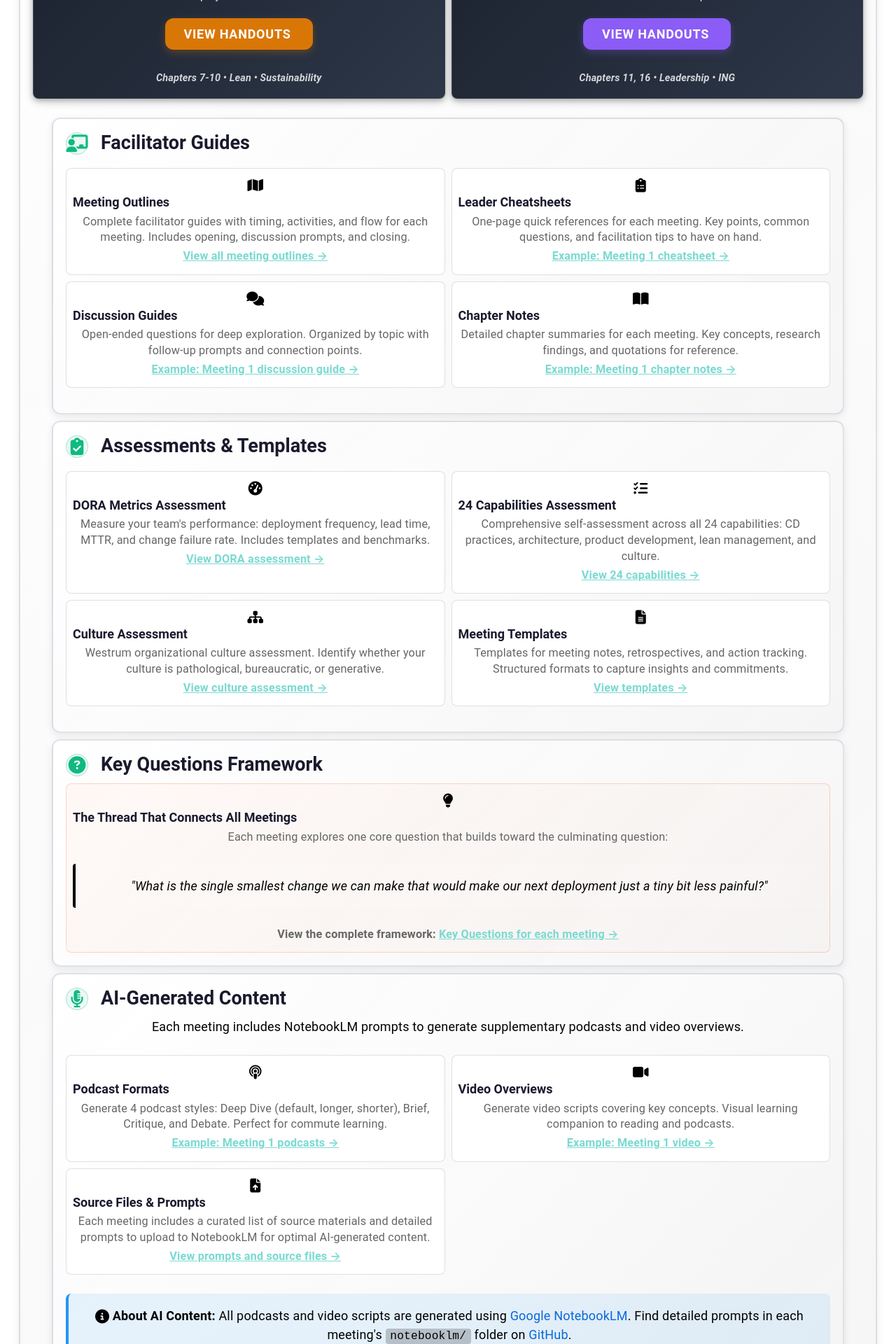
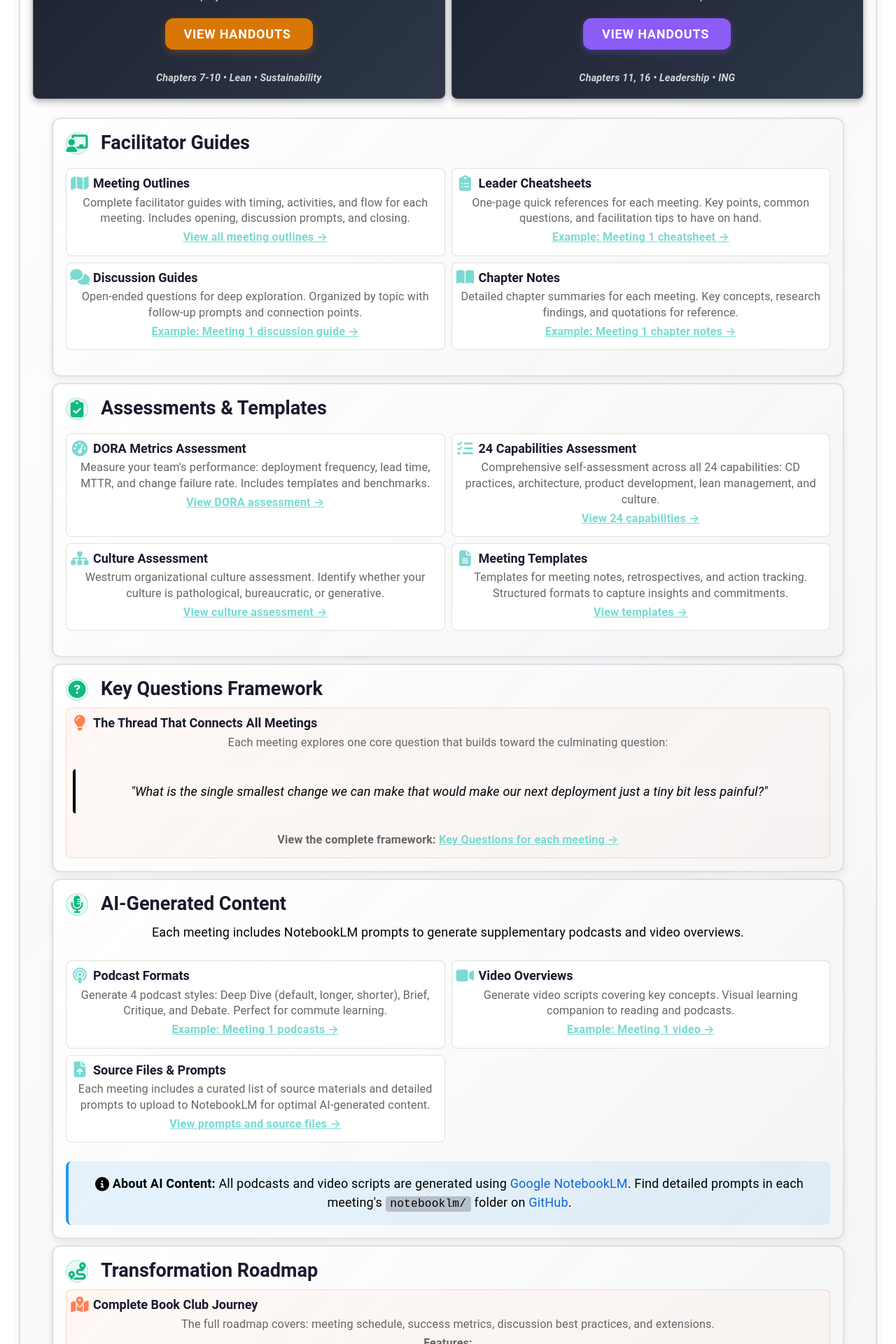
Before and after one commit to mhenke/accelerate-devex-book-club-notebooklm, a Jekyll site: the page built from docs/resources.md, in a window 1280 px wide. Shown: the part 1307-3227 px from the top of the page at 70% size. Built offline with Jekyll 4.4.1, drawn with Linux system fonts in a browser that asks for light colours; some web fonts are replaced.

Commit message:
Fix resource callout inconsistencies across all pages
Resources Page HTML Updates:
- Updated all resource-callout sections to match meeting page structure
- Removed .callout-icon and .callout-content wrapper divs
- Moved icons inline with h3 headings: <h3><i class="fas fa-icon"></i> Heading</h3>
- Applied to 6 sections: Facilitator Guides, Assessments, Key Questions, AI Content, Roadmap

Resources Page CSS Updates (_resources.scss):
- Removed .callout-content selector from overrides
- Direct h3 and p styling now works with new structure
- Resources page maintains compact styling (smaller fonts, tighter spacing)

Consistency Achieved:
- All pages now use identical HTML structure
- Meeting pages have standard sizing
- Resources page has compact overrides via .page-container scoping
- Icons inline with headings everywhere
- No more background, font size, or padding inconsistencies

🤖 Generated with [Claude Code](https://claude.com/claude-code)

Co-Authored-By: Claude <noreply@anthropic.com>

```diff
--- a/docs/_sass/pages/_resources.scss
+++ b/docs/_sass/pages/_resources.scss
@@ -26,7 +26,6 @@
 .page-container .resource-callout {
   padding: var(--space-sm); // Reduce padding
 
-  .callout-content {
   h3 {
     font-size: var(--font-size-body); // Smaller heading
     margin-bottom: var(--space-xs);
@@ -36,7 +35,6 @@
     font-size: 0.9rem; // Slightly smaller text
     margin-bottom: var(--space-xs);
     line-height: 1.4;
-    }
   }
 }
 
--- a/docs/resources.md
+++ b/docs/resources.md
@@ -120,47 +120,27 @@ title: Resources
 
 <div class="resource-callout-grid">
   <div class="resource-callout">
-    <div class="callout-icon">
-      <i class="fas fa-map" aria-hidden="true"></i>
-    </div>
-    <div class="callout-content">
-      <h3>Meeting Outlines</h3>
-      <p>Complete facilitator guides with timing, activities, and flow for each meeting. Includes opening, discussion prompts, and closing.</p>
-      <p><a href="https://github.com/mhenke/accelerate-devex-book-club-notebooklm/tree/main/resources/meetings/" class="resource-link">View all meeting outlines →</a></p>
-    </div>
+    <h3><i class="fas fa-map" aria-hidden="true"></i> Meeting Outlines</h3>
+    <p>Complete facilitator guides with timing, activities, and flow for each meeting. Includes opening, discussion prompts, and closing.</p>
+    <p><a href="https://github.com/mhenke/accelerate-devex-book-club-notebooklm/tree/main/resources/meetings/" class="resource-link">View all meeting outlines →</a></p>
   </div>
 
   <div class="resource-callout">
-    <div class="callout-icon">
-      <i class="fas fa-clipboard-list" aria-hidden="true"></i>
-    </div>
-    <div class="callout-content">
-      <h3>Leader Cheatsheets</h3>
-      <p>One-page quick references for each meeting. Key points, common questions, and facilitation tips to have on hand.</p>
-      <p><a href="https://github.com/mhenke/accelerate-devex-book-club-notebooklm/tree/main/resources/meetings/meeting-1/leadership/" class="resource-link">Example: Meeting 1 cheatsheet →</a></p>
-    </div>
+    <h3><i class="fas fa-clipboard-list" aria-hidden="true"></i> Leader Cheatsheets</h3>
+    <p>One-page quick references for each meeting. Key points, common questions, and facilitation tips to have on hand.</p>
+    <p><a href="https://github.com/mhenke/accelerate-devex-book-club-notebooklm/tree/main/resources/meetings/meeting-1/leadership/" class="resource-link">Example: Meeting 1 cheatsheet →</a></p>
   </div>
 
   <div class="resource-callout">
-    <div class="callout-icon">
-      <i class="fas fa-comments" aria-hidden="true"></i>
-    </div>
-    <div class="callout-content">
-      <h3>Discussion Guides</h3>
-      <p>Open-ended questions for deep exploration. Organized by topic with follow-up prompts and connection points.</p>
-      <p><a href="https://github.com/mhenke/accelerate-devex-book-club-notebooklm/tree/main/resources/meetings/meeting-1/leadership/" class="resource-link">Example: Meeting 1 discussion guide →</a></p>
-    </div>
+    <h3><i class="fas fa-comments" aria-hidden="true"></i> Discussion Guides</h3>
+    <p>Open-ended questions for deep exploration. Organized by topic with follow-up prompts and connection points.</p>
+    <p><a href="https://github.com/mhenke/accelerate-devex-book-club-notebooklm/tree/main/resources/meetings/meeting-1/leadership/" class="resource-link">Example: Meeting 1 discussion guide →</a></p>
   </div>
 
   <div class="resource-callout">
-    <div class="callout-icon">
-      <i class="fas fa-book-open" aria-hidden="true"></i>
-    </div>
-    <div class="callout-content">
-      <h3>Chapter Notes</h3>
-      <p>Detailed chapter summaries for each meeting. Key concepts, research findings, and quotations for reference.</p>
-      <p><a href="https://github.com/mhenke/accelerate-devex-book-club-notebooklm/tree/main/resources/meetings/meeting-1/" class="resource-link">Example: Meeting 1 chapter notes →</a></p>
-    </div>
+    <h3><i class="fas fa-book-open" aria-hidden="true"></i> Chapter Notes</h3>
+    <p>Detailed chapter summaries for each meeting. Key concepts, research findings, and quotations for reference.</p>
+    <p><a href="https://github.com/mhenke/accelerate-devex-book-club-notebooklm/tree/main/resources/meetings/meeting-1/" class="resource-link">Example: Meeting 1 chapter notes →</a></p>
   </div>
 </div>
 </div>
@@ -170,47 +150,27 @@ title: Resources
 
 <div class="resource-callout-grid">
   <div class="resource-callout">
-    <div class="callout-icon">
-      <i class="fas fa-tachometer-alt" aria-hidden="true"></i>
-    </div>
-    <div class="callout-content">
-      <h3>DORA Metrics Assessment</h3>
-      <p>Measure your team's performance: deployment frequency, lead time, MTTR, and change failure rate. Includes templates and benchmarks.</p>
-      <p><a href="https://github.com/mhenke/accelerate-devex-book-club-notebooklm/tree/main/resources/assessments/" class="resource-link">View DORA assessment →</a></p>
-    </div>
+    <h3><i class="fas fa-tachometer-alt" aria-hidden="true"></i> DORA Metrics Assessment</h3>
+    <p>Measure your team's performance: deployment frequency, lead time, MTTR, and change failure rate. Includes templates and benchmarks.</p>
+    <p><a href="https://github.com/mhenke/accelerate-devex-book-club-notebooklm/tree/main/resources/assessments/" class="resource-link">View DORA assessment →</a></p>
   </div>
 
   <div class="resource-callout">
-    <div class="callout-icon">
-      <i class="fas fa-tasks" aria-hidden="true"></i>
-    </div>
-    <div class="callout-content">
-      <h3>24 Capabilities Assessment</h3>
-      <p>Comprehensive self-assessment across all 24 capabilities: CD practices, architecture, product development, lean management, and culture.</p>
-      <p><a href="https://github.com/mhenke/accelerate-devex-book-club-notebooklm/blob/main/resources/assessments/24-capabilities-assessment.md" class="resource-link">View 24 capabilities →</a></p>
-    </div>
+    <h3><i class="fas fa-tasks" aria-hidden="true"></i> 24 Capabilities Assessment</h3>
+    <p>Comprehensive self-assessment across all 24 capabilities: CD practices, architecture, product development, lean management, and culture.</p>
+    <p><a href="https://github.com/mhenke/accelerate-devex-book-club-notebooklm/blob/main/resources/assessments/24-capabilities-assessment.md" class="resource-link">View 24 capabilities →</a></p>
   </div>
 
   <div class="resource-callout">
-    <div class="callout-icon">
-      <i class="fas fa-sitemap" aria-hidden="true"></i>
-    </div>
-    <div class="callout-content">
-      <h3>Culture Assessment</h3>
-      <p>Westrum organizational culture assessment. Identify whether your culture is pathological, bureaucratic, or generative.</p>
-      <p><a href="https://github.com/mhenke/accelerate-devex-book-club-notebooklm/blob/main/resources/assessments/culture-assessment-worksheet.md" class="resource-link">View culture assessment →</a></p>
-    </div>
+    <h3><i class="fas fa-sitemap" aria-hidden="true"></i> Culture Assessment</h3>
+    <p>Westrum organizational culture assessment. Identify whether your culture is pathological, bureaucratic, or generative.</p>
+    <p><a href="https://github.com/mhenke/accelerate-devex-book-club-notebooklm/blob/main/resources/assessments/culture-assessment-worksheet.md" class="resource-link">View culture assessment →</a></p>
   </div>
 
   <div class="resource-callout">
-    <div class="callout-icon">
-      <i class="fas fa-file-alt" aria-hidden="true"></i>
-    </div>
-    <div class="callout-content">
-      <h3>Meeting Templates</h3>
-      <p>Templates for meeting notes, retrospectives, and action tracking. Structured formats to capture insights and commitments.</p>
-      <p><a href="https://github.com/mhenke/accelerate-devex-book-club-notebooklm/tree/main/resources/templates/" class="resource-link">View templates →</a></p>
-    </div>
+    <h3><i class="fas fa-file-alt" aria-hidden="true"></i> Meeting Templates</h3>
+    <p>Templates for meeting notes, retrospectives, and action tracking. Structured formats to capture insights and commitments.</p>
+    <p><a href="https://github.com/mhenke/accelerate-devex-book-club-notebooklm/tree/main/resources/templates/" class="resource-link">View templates →</a></p>
   </div>
 </div>
 </div>
@@ -219,17 +179,12 @@ title: Resources
 <h2><i class="fas fa-question-circle"></i> Key Questions Framework</h2>
 
 <div class="resource-callout warning-style">
-  <div class="callout-icon">
-    <i class="fas fa-lightbulb" aria-hidden="true"></i>
-  </div>
-  <div class="callout-content">
-    <h3>The Thread That Connects All Meetings</h3>
-    <p>Each meeting explores one core question that builds toward the culminating question:</p>
-    <blockquote>
-      "What is the single smallest change we can make that would make our next deployment just a tiny bit less painful?"
-    </blockquote>
-    <p><strong>View the complete framework:</strong> <a href="https://github.com/mhenke/accelerate-devex-book-club-notebooklm/blob/main/resources/key-questions.md" class="resource-link">Key Questions for each meeting →</a></p>
-  </div>
+  <h3><i class="fas fa-lightbulb" aria-hidden="true"></i> The Thread That Connects All Meetings</h3>
+  <p>Each meeting explores one core question that builds toward the culminating question:</p>
+  <blockquote>
+    "What is the single smallest change we can make that would make our next deployment just a tiny bit less painful?"
+  </blockquote>
+  <p><strong>View the complete framework:</strong> <a href="https://github.com/mhenke/accelerate-devex-book-club-notebooklm/blob/main/resources/key-questions.md" class="resource-link">Key Questions for each meeting →</a></p>
 </div>
 </div>
 
@@ -240,36 +195,21 @@ title: Resources
 
 <div class="resource-callout-grid">
   <div class="resource-callout">
-    <div class="callout-icon">
-      <i class="fas fa-podcast" aria-hidden="true"></i>
-    </div>
-    <div class="callout-content">
-      <h3>Podcast Formats</h3>
-      <p>Generate 4 podcast styles: Deep Dive (default, longer, shorter), Brief, Critique, and Debate. Perfect for commute learning.</p>
-      <p><a href="https://github.com/mhenke/accelerate-devex-book-club-notebooklm/tree/main/resources/meetings/meeting-1/notebooklm/" class="resource-link">Example: Meeting 1 podcasts →</a></p>
-    </div>
+    <h3><i class="fas fa-podcast" aria-hidden="true"></i> Podcast Formats</h3>
+    <p>Generate 4 podcast styles: Deep Dive (default, longer, shorter), Brief, Critique, and Debate. Perfect for commute learning.</p>
+    <p><a href="https://github.com/mhenke/accelerate-devex-book-club-notebooklm/tree/main/resources/meetings/meeting-1/notebooklm/" class="resource-link">Example: Meeting 1 podcasts →</a></p>
   </div>
 
   <div class="resource-callout">
-    <div class="callout-icon">
-      <i class="fas fa-video" aria-hidden="true"></i>
-    </div>
-    <div class="callout-content">
-      <h3>Video Overviews</h3>
-      <p>Generate video scripts covering key concepts. Visual learning companion to reading and podcasts.</p>
-      <p><a href="https://github.com/mhenke/accelerate-devex-book-club-notebooklm/tree/main/resources/meetings/meeting-1/notebooklm/" class="resource-link">Example: Meeting 1 video →</a></p>
-    </div>
+    <h3><i class="fas fa-video" aria-hidden="true"></i> Video Overviews</h3>
+    <p>Generate video scripts covering key concepts. Visual learning companion to reading and podcasts.</p>
+    <p><a href="https://github.com/mhenke/accelerate-devex-book-club-notebooklm/tree/main/resources/meetings/meeting-1/notebooklm/" class="resource-link">Example: Meeting 1 video →</a></p>
   </div>
 
   <div class="resource-callout">
-    <div class="callout-icon">
-      <i class="fas fa-file-upload" aria-hidden="true"></i>
-    </div>
-    <div class="callout-content">
-      <h3>Source Files & Prompts</h3>
-      <p>Each meeting includes a curated list of source materials and detailed prompts to upload to NotebookLM for optimal AI-generated content.</p>
-      <p><a href="https://github.com/mhenke/accelerate-devex-book-club-notebooklm/tree/main/resources/meetings/meeting-1/notebooklm/" class="resource-link">View prompts and source files →</a></p>
-    </div>
+    <h3><i class="fas fa-file-upload" aria-hidden="true"></i> Source Files & Prompts</h3>
+    <p>Each meeting includes a curated list of source materials and detailed prompts to upload to NotebookLM for optimal AI-generated content.</p>
+    <p><a href="https://github.com/mhenke/accelerate-devex-book-club-notebooklm/tree/main/resources/meetings/meeting-1/notebooklm/" class="resource-link">View prompts and source files →</a></p>
   </div>
 </div>
 
@@ -282,23 +222,18 @@ title: Resources
 <h2><i class="fas fa-route"></i> Transformation Roadmap</h2>
 
 <div class="resource-callout warning-style">
-  <div class="callout-icon">
-    <i class="fas fa-map-marked-alt" aria-hidden="true"></i>
-  </div>
-  <div class="callout-content">
-    <h3>Complete Book Club Journey</h3>
-    <p>The full roadmap covers: meeting schedule, success metrics, discussion best practices, and extensions.</p>
-    <p><strong>Features:</strong></p>
-    <ul class="roadmap-features">
-      <li>4 meeting overview with core focus</li>
-      <li>Between-meeting activities</li>
-      <li>Success metrics</li>
-      <li>Discussion best practices</li>
-      <li>Post-book club extensions</li>
-      <li>Getting started checklist</li>
-    </ul>
-    <p><strong>View the complete roadmap:</strong> <a href="https://github.com/mhenke/accelerate-devex-book-club-notebooklm/blob/main/resources/book-club-roadmap.md" class="resource-link">Book Club Roadmap →</a></p>
-  </div>
+  <h3><i class="fas fa-map-marked-alt" aria-hidden="true"></i> Complete Book Club Journey</h3>
+  <p>The full roadmap covers: meeting schedule, success metrics, discussion best practices, and extensions.</p>
+  <p><strong>Features:</strong></p>
+  <ul class="roadmap-features">
+    <li>4 meeting overview with core focus</li>
+    <li>Between-meeting activities</li>
+    <li>Success metrics</li>
+    <li>Discussion best practices</li>
+    <li>Post-book club extensions</li>
+    <li>Getting started checklist</li>
+  </ul>
+  <p><strong>View the complete roadmap:</strong> <a href="https://github.com/mhenke/accelerate-devex-book-club-notebooklm/blob/main/resources/book-club-roadmap.md" class="resource-link">Book Club Roadmap →</a></p>
 </div>
 </div>
 
```
Lines whose indentation alone changed are shown as unchanged.
